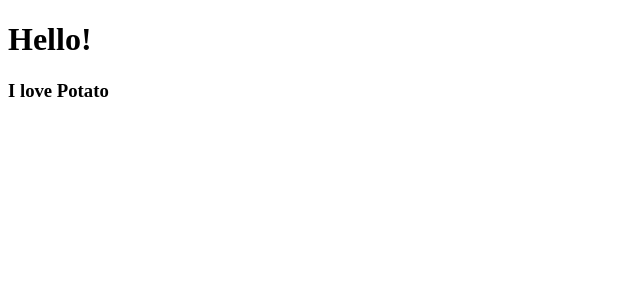
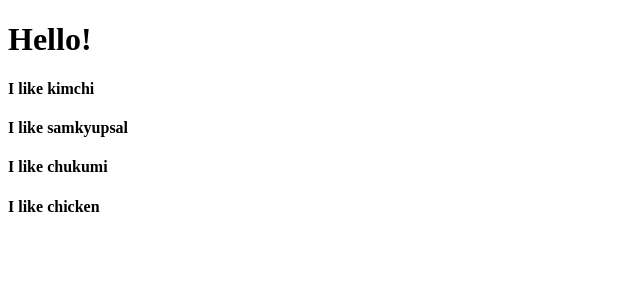
Before and after one commit to kenatman/movie_app_2021, a React (Create React App) app: page / in a window 1280 px wide. Shown: the top 300 px of the page, without its empty margins (0-640 px from the left). Built offline with nearby package versions, Linux system fonts and the light colour scheme.

Commit message:
resuable components with JSX & props

```diff
--- a/src/App.js
+++ b/src/App.js
@@ -1,11 +1,17 @@
 import React from "react";
-import Potato from "./Potato";
+
+function Food({ fav }) {
+  return <h4>I like {fav}</h4>;
+}
 
 function App() {
   return (
     <div>
       <h1>Hello!</h1>
-      <Potato />
+      <Food fav="kimchi" />
+      <Food fav="samkyupsal" />
+      <Food fav="chukumi" />
+      <Food fav="chicken" />
     </div>
   );
 }
--- a/src/Potato.js
+++ /dev/null
@@ -1,7 +0,0 @@
-import React from "react";
-
-function Potato() {
-  return <h3>I love Potato</h3>;
-}
-
-export default Potato;
```
